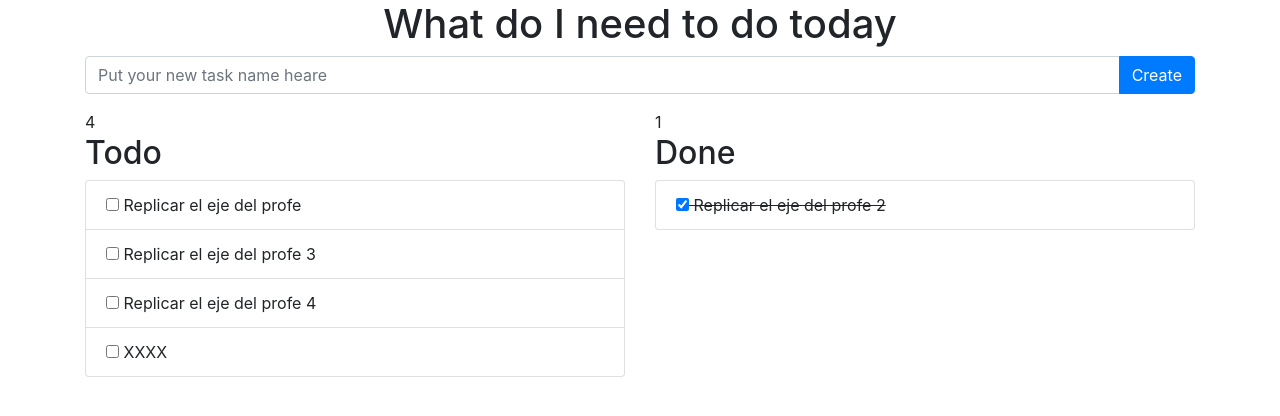
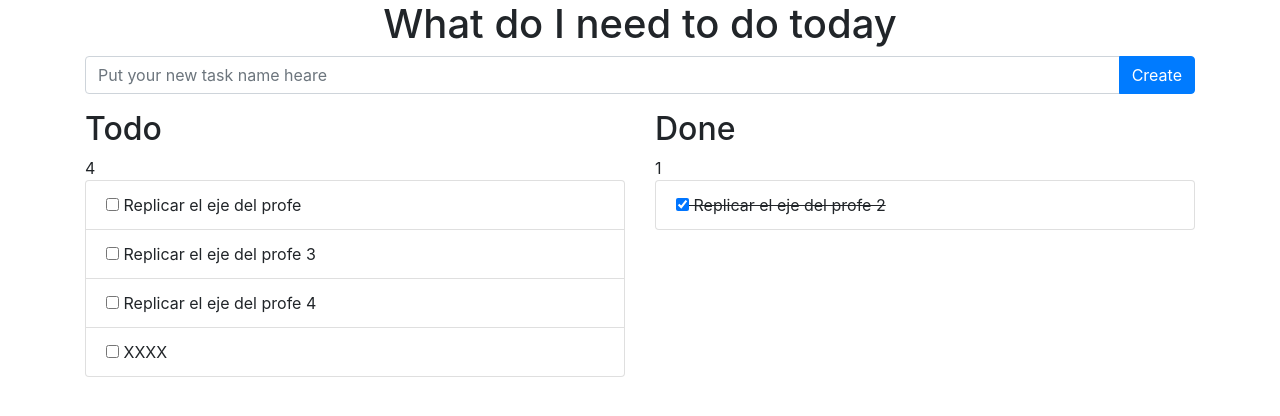
Before and after one commit to koorban/todolist, a plain HTML site: page index.html in a window 1280 px wide. Drawn offline with nearby package versions, Linux system fonts and the light colour scheme.

Commit message:
added flexbox and span classes

```diff
--- a/index.html
+++ b/index.html
@@ -34,15 +34,17 @@
 
       <div class="todolist row">
         <div class="col">
-          <div>
-            <span id="todo-count"></span>
+          <div class="count-flex">
             <h2>Todo</h2>
+            <span class="todo-count-style" id="todo-count"></span>
           </div>
           <ul class="list-group mylist" id="list-todo"></ul>
         </div>
         <div class="col">
-          <div id="todo-count-done"></div>
-          <h2>Done</h2>
+          <div class="count-flex">
+            <h2>Done</h2>
+            <div class="todo-count-style" id="todo-count-done"></div>
+          </div>
           <ul class="list-group mylist" id="list-done"></ul>
         </div>
       </div>
```
